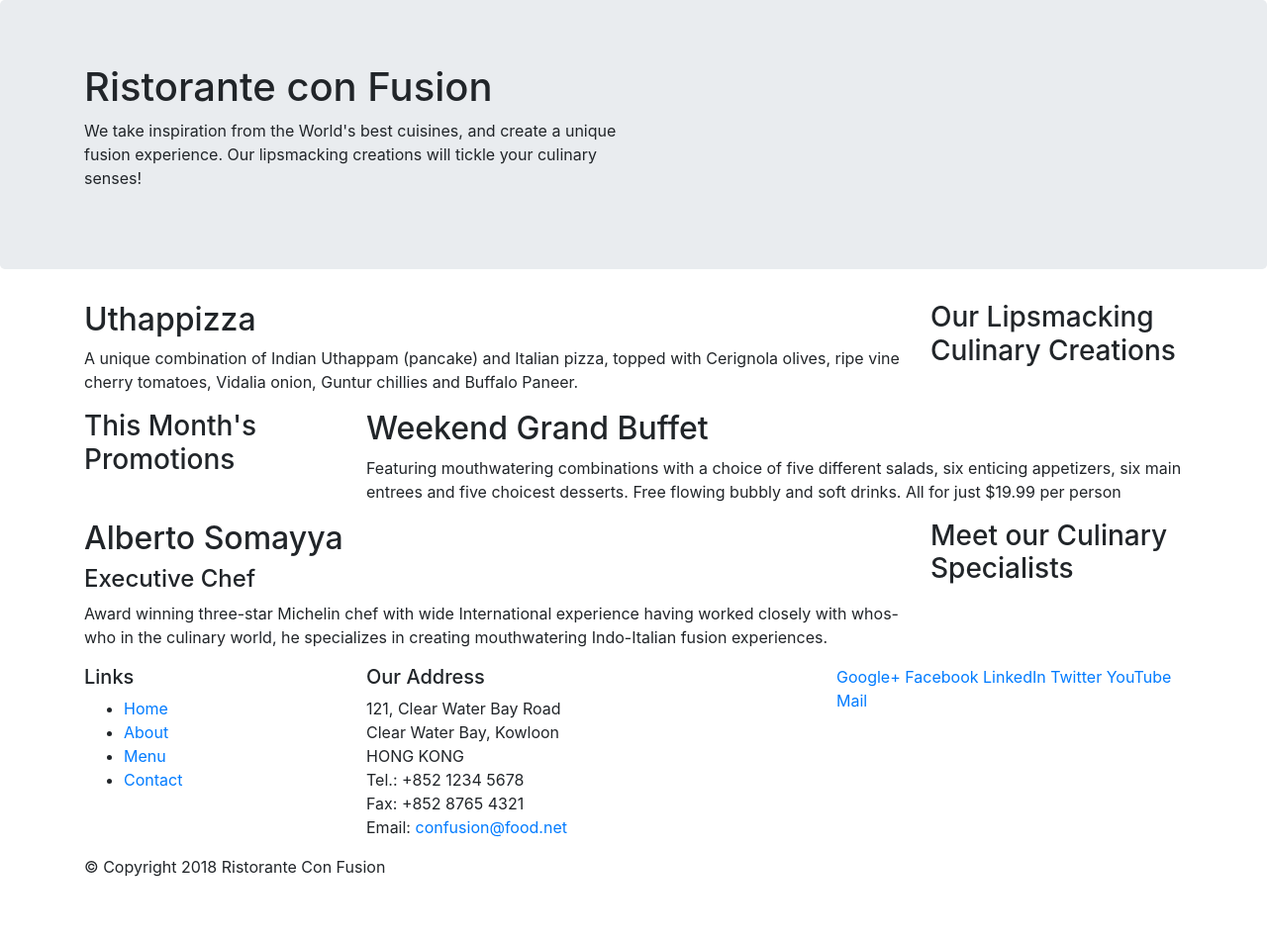
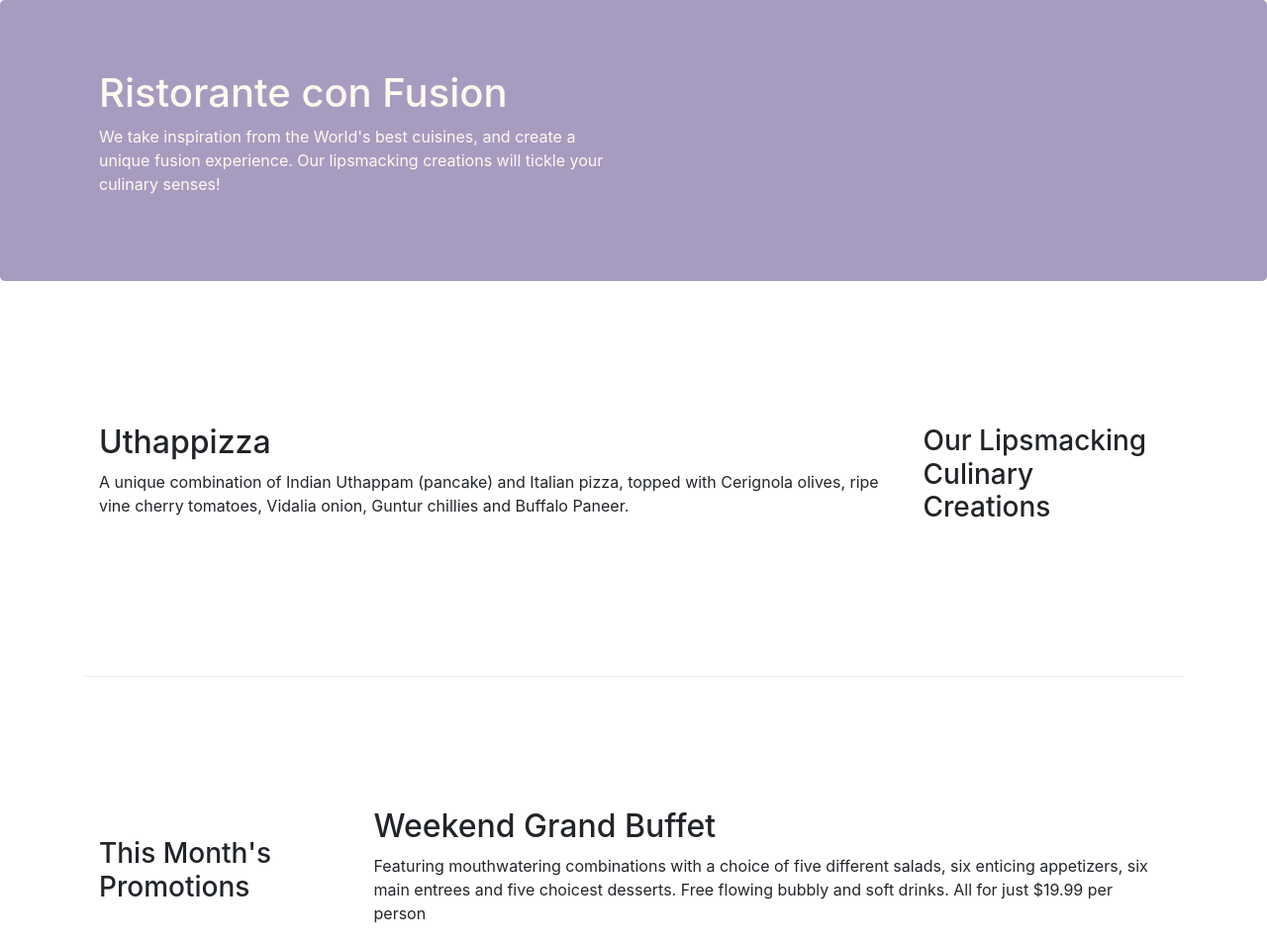
Before and after one commit to mayahilwani/bootstrap-test, a website: page index.html in a window 1280 px wide. Shown: the top 954 px of the page at 99% size. Before the commit the page ends 904 px from the top, so only its background shows below. Drawn offline with nearby package versions, Linux system fonts and the light colour scheme.

Commit message:
Bootstrap grid part2

```diff
--- /dev/null
+++ b/css/styles.css
@@ -0,0 +1,30 @@
+.row-header {
+   margin: 0px auto;
+   padding: 0px auto;
+}
+
+.row-content {
+    margin: 0px auto;
+    padding: 50px 0px 50px 0px;
+    border-bottom: 1px ridge;
+    min-height: 400px ;
+}
+
+.footer {
+    background-color: #D1C4E9;
+    margin: 0px auto;
+    padding: 20px 0px 20px 0px;
+}
+
+.jumbotron {
+    padding: 70px 30px 70px 30px;
+    margin: 0px auto;
+    background: #a89bc0;
+    color: floralwhite;
+}
+
+.address {
+    font-size: 80%;
+    margin: 0px auto;
+    color: #0F0F0F;
+}
--- a/index.html
+++ b/index.html
@@ -10,6 +10,7 @@
 
     <!-- Bootstrap CSS -->
     <link rel="stylesheet" href="node_modules/bootstrap/dist/css/bootstrap.min.css">
+    <link rel="stylesheet" href="css/styles.css">
 
     <title>Ristorante Con Fusion</title>
 </head>
@@ -18,7 +19,7 @@
 
     <header class="jumbotron">
         <div class="container">
-            <div class="row">
+            <div class="row row-header">
                 <div class="col-12 col-sm-6">
                     <h1>Ristorante con Fusion</h1>
                     <p>We take inspiration from the World's best cuisines, and create a unique fusion experience. Our lipsmacking creations will tickle your culinary senses!</p>
@@ -30,7 +31,7 @@
     </header>
 
     <div class="container">
-        <div class="row">
+        <div class="row row-content align-items-center">
             <div class="col-12 col-sm-4 order-sm-last col-md-3">
                 <h3>Our Lipsmacking Culinary Creations</h3>
             </div>
@@ -41,7 +42,7 @@
         </div>
 
 
-        <div class="row">
+        <div class="row row-content align-items-center">
             <div class="col-12 col-sm-4 col-md-3">
                 <h3>This Month's Promotions</h3>
             </div>
@@ -51,7 +52,7 @@
             </div>
         </div>
 
-        <div class="row">
+        <div class="row row-content align-items-center">
             <div class="col-12 col-sm-4 order-sm-last col-md-3">
                 <h3>Meet our Culinary Specialists</h3>
             </div>
@@ -63,12 +64,12 @@
         </div>
     </div>
 
-    <footer>
+    <footer class="footer">
         <div class="container">
             <div class="row">
                 <div class="col-4 col-sm-2">
                     <h5>Links</h5>
-                    <ul>
+                    <ul class="list-unstyled">
                         <li><a href="#">Home</a></li>
                         <li><a href="#">About</a></li>
                         <li><a href="#">Menu</a></li>
@@ -86,8 +87,8 @@
 		              Email: <a href="mailto:confusion@food.net">confusion@food.net</a>
 		           </address>
                 </div>
-                <div class="col-12 col-sm-4">
-                    <div>
+                <div class="col-12 col-sm-4 align-self-center">
+                    <div class="text-center">
                         <a href="http://google.com/+">Google+</a>
                         <a href="http://www.facebook.com/profile.php?id=">Facebook</a>
                         <a href="http://www.linkedin.com/in/">LinkedIn</a>
@@ -97,7 +98,7 @@
                     </div>
                 </div>
            </div>
-           <div class="row">
+           <div class="row justify-content-center">
                 <div class="col-auto">
                     <p>© Copyright 2018 Ristorante Con Fusion</p>
                 </div>
```
